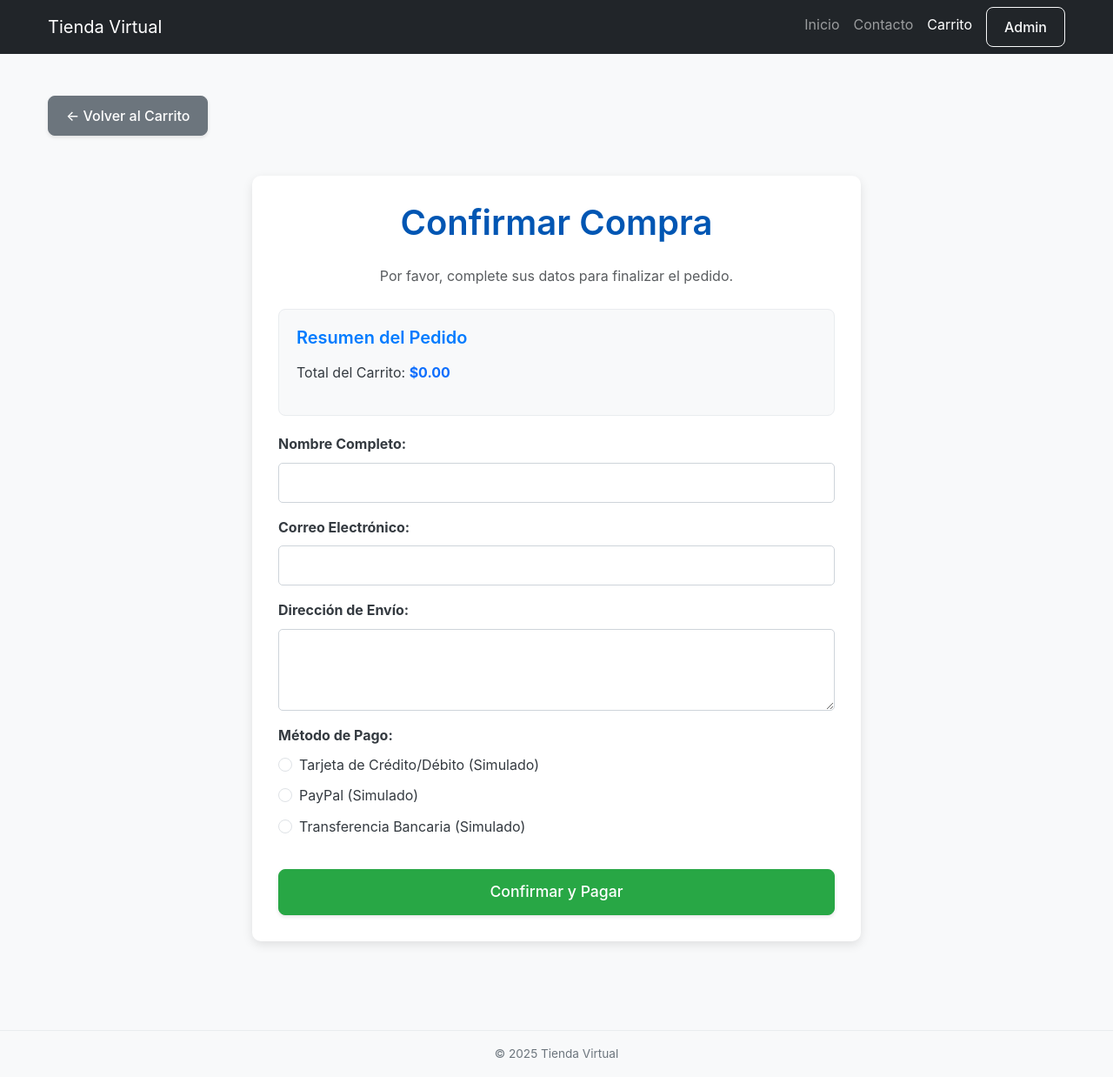
After one commit to karen-codes/tienda, a PHP site: page /tienda/app/vista/checkout.php in a window 1280 px wide. The commit adds this page. Shown: the whole page at 87% size. Run offline with PHP 8.4, Linux system fonts and the light colour scheme.

Commit message:
URLs Amigables (inicio, detalle de producto, carrito, contacto, checkout)

```diff
--- /dev/null
+++ b/app/vista/checkout.php
@@ -0,0 +1,210 @@
+<?php
+// Inicia la sesión si aún no está iniciada.
+if (session_status() == PHP_SESSION_NONE) {
+    session_start();
+}
+
+// Recuperar y limpiar el mensaje de la sesión si existe
+$message = null;
+if (isset($_SESSION['message'])) {
+    $message = $_SESSION['message'];
+    unset($_SESSION['message']); // Eliminar el mensaje después de mostrarlo
+}
+
+// Calcular el total del carrito para mostrarlo en el checkout
+$total_carrito = 0;
+if (isset($_SESSION['carrito']) && !empty($_SESSION['carrito'])) {
+    foreach ($_SESSION['carrito'] as $item) {
+        $total_carrito += $item['precio'] * $item['cantidad'];
+    }
+}
+
+// Las variables $nombreCliente, $correoCliente, $direccionEnvio, $metodoPago y $errors
+// se pasan desde el controlador (finalizar_compra o procesar_compra)
+// Si no están definidas, se inicializan a vacío para evitar errores de "undefined variable".
+$nombreCliente = $nombreCliente ?? '';
+$correoCliente = $correoCliente ?? '';
+$direccionEnvio = $direccionEnvio ?? '';
+$metodoPago = $metodoPago ?? '';
+$errors = $errors ?? [];
+?>
+<!DOCTYPE html>
+<html lang="es">
+<head>
+    <meta charset="UTF-8">
+    <title>Finalizar Compra | Tienda Virtual</title>
+    <!-- CSS de Bootstrap -->
+    <link href="https://cdn.jsdelivr.net/npm/bootstrap@5.3.2/dist/css/bootstrap.min.css" rel="stylesheet">
+    <!-- Tu archivo CSS personalizado -->
+    <link rel="stylesheet" href="assets/css/estilos.css"> <!-- CAMBIO: Ruta relativa corregida -->
+    <style>
+        /* Estilos específicos para la página de checkout */
+        .checkout-form-container {
+            background-color: #fff;
+            padding: 30px;
+            border-radius: 10px;
+            box-shadow: 0 4px 12px rgba(0, 0, 0, 0.1);
+            max-width: 700px;
+            margin: 30px auto;
+        }
+        .checkout-form-container h1 {
+            color: #0056b3;
+            margin-bottom: 25px;
+            text-align: center;
+        }
+        .form-label {
+            font-weight: bold;
+            margin-bottom: 8px;
+            color: #343a40;
+        }
+        .form-control {
+            border-radius: 5px;
+            padding: 10px;
+            border: 1px solid #ced4da;
+            width: 100%;
+            box-sizing: border-box;
+        }
+        .form-control:focus {
+            border-color: #80bdff;
+            box-shadow: 0 0 0 0.25rem rgba(0, 123, 255, 0.25);
+            outline: none;
+        }
+        .btn-success {
+            background-color: #28a745;
+            border-color: #28a745;
+            padding: 12px 25px;
+            border-radius: 8px;
+            font-size: 1.1rem;
+            width: 100%;
+            margin-top: 20px;
+        }
+        .btn-success:hover {
+            background-color: #218838;
+            border-color: #1e7e34;
+        }
+        .order-summary {
+            background-color: #f8f9fa;
+            padding: 20px;
+            border-radius: 8px;
+            border: 1px solid #e9ecef;
+            margin-bottom: 20px;
+        }
+        .payment-methods label {
+            display: block;
+            margin-bottom: 10px;
+        }
+        .payment-methods input[type="radio"] {
+            margin-right: 8px;
+        }
+    </style>
+</head>
+<body class="bg-light">
+
+    <nav class="navbar navbar-expand-lg navbar-dark bg-dark mb-4">
+        <div class="container">
+            <a class="navbar-brand" href="/">Tienda Virtual</a> <!-- CAMBIO: Enlace a la raíz para inicio -->
+            <button class="navbar-toggler" type="button" data-bs-toggle="collapse" data-bs-target="#navbarNav" aria-controls="navbarNav" aria-expanded="false" aria-label="Toggle navigation">
+                <span class="navbar-toggler-icon"></span>
+            </button>
+            <div class="collapse navbar-collapse" id="navbarNav">
+                <ul class="navbar-nav ms-auto">
+                    <li class="nav-item">
+                        <a class="nav-link" href="/">Inicio</a> <!-- CAMBIO: Enlace a la raíz para inicio -->
+                    </li>
+                    <li class="nav-item">
+                        <a class="nav-link" href="contacto">Contacto</a> <!-- CAMBIO: Enlace amigable -->
+                    </li>
+                    <li class="nav-item">
+                        <a class="nav-link active" aria-current="page" href="carrito">Carrito</a> <!-- CAMBIO: Enlace amigable -->
+                    </li>
+                    <li class="nav-item">
+                        <a class="btn btn-outline-light ms-md-2" href="admin/index.php?action=login">Admin</a>
+                    </li>
+                </ul>
+            </div>
+        </div>
+    </nav>
+
+    <div class="container py-4">
+        <a href="carrito" class="btn btn-secondary mb-3">← Volver al Carrito</a> <!-- CAMBIO: Enlace amigable -->
+
+        <div class="checkout-form-container">
+            <h1>Confirmar Compra</h1>
+            <p class="text-center text-muted mb-4">Por favor, complete sus datos para finalizar el pedido.</p>
+
+            <?php
+            // Mostrar mensaje de éxito o error si existen
+            if (isset($message)) {
+                $alertClass = ($message['type'] === 'success') ? 'alert-success' : 'alert-danger';
+                echo '<div class="alert ' . $alertClass . '">' . htmlspecialchars($message['text']) . '</div>';
+            }
+            ?>
+
+            <div class="order-summary">
+                <h5>Resumen del Pedido</h5>
+                <p>Total del Carrito: <strong class="text-primary">$<?= number_format($total_carrito, 2) ?></strong></p>
+                <!-- Aquí podrías listar los productos del carrito si lo deseas, pero para simplicidad, solo el total. -->
+            </div>
+
+            <form action="procesar_compra" method="POST"> <!-- CAMBIO: Acción amigable -->
+                <div class="mb-3">
+                    <label for="nombre_cliente" class="form-label">Nombre Completo:</label>
+                    <input type="text" class="form-control" id="nombre_cliente" name="nombre_cliente" required
+                           value="<?= htmlspecialchars($nombreCliente) ?>">
+                    <?php if (isset($errors['nombre_cliente'])): ?><div class="text-danger small mt-1"><?= htmlspecialchars($errors['nombre_cliente']) ?></div><?php endif; ?>
+                </div>
+                <div class="mb-3">
+                    <label for="correo_cliente" class="form-label">Correo Electrónico:</label>
+                    <input type="email" class="form-control" id="correo_cliente" name="correo_cliente" required
+                           value="<?= htmlspecialchars($correoCliente) ?>">
+                    <?php if (isset($errors['correo_cliente'])): ?><div class="text-danger small mt-1"><?= htmlspecialchars($errors['correo_cliente']) ?></div><?php endif; ?>
+                </div>
+                <div class="mb-3">
+                    <label for="direccion_envio" class="form-label">Dirección de Envío:</label>
+                    <textarea class="form-control" id="direccion_envio" name="direccion_envio" rows="3" required><?= htmlspecialchars($direccionEnvio) ?></textarea>
+                    <?php if (isset($errors['direccion_envio'])): ?><div class="text-danger small mt-1"><?= htmlspecialchars($errors['direccion_envio']) ?></div><?php endif; ?>
+                </div>
+
+                <div class="mb-3">
+                    <label class="form-label">Método de Pago:</label>
+                    <div class="payment-methods">
+                        <div class="form-check">
+                            <input class="form-check-input" type="radio" name="metodo_pago" id="pagoTarjeta" value="tarjeta"
+                                <?= ($metodoPago == 'tarjeta') ? 'checked' : '' ?> required>
+                            <label class="form-check-label" for="pagoTarjeta">
+                                Tarjeta de Crédito/Débito (Simulado)
+                            </label>
+                        </div>
+                        <div class="form-check">
+                            <input class="form-check-input" type="radio" name="metodo_pago" id="pagoPaypal" value="paypal"
+                                <?= ($metodoPago == 'paypal') ? 'checked' : '' ?> required>
+                            <label class="form-check-label" for="pagoPaypal">
+                                PayPal (Simulado)
+                            </label>
+                        </div>
+                        <div class="form-check">
+                            <input class="form-check-input" type="radio" name="metodo_pago" id="pagoTransferencia" value="transferencia"
+                                <?= ($metodoPago == 'transferencia') ? 'checked' : '' ?> required>
+                            <label class="form-check-label" for="pagoTransferencia">
+                                Transferencia Bancaria (Simulado)
+                            </label>
+                        </div>
+                    </div>
+                    <?php if (isset($errors['metodo_pago'])): ?><div class="text-danger small mt-1"><?= htmlspecialchars($errors['metodo_pago']) ?></div><?php endif; ?>
+                </div>
+
+                <button type="submit" class="btn btn-success">Confirmar y Pagar</button>
+            </form>
+        </div>
+    </div>
+
+    <footer class="bg-light text-center py-3 mt-5">
+        <p class="mb-0">© <?= date('Y') ?> Tienda Virtual</p>
+    </footer>
+
+    <!-- JS de Bootstrap -->
+    <script src="https://cdn.jsdelivr.net/npm/bootstrap@5.3.2/dist/js/bootstrap.bundle.min.js"></script>
+    <!-- Tu archivo JS personalizado -->
+    <script src="assets/js/funciones.js"></script> <!-- CAMBIO: Ruta relativa corregida -->
+</body>
+</html>
```
Also changed, not shown: app/controlador.php (+24 -1 lines), app/vista/carrito.php (+29 -11 lines), app/vista/contacto.php (+48 -5 lines), app/vista/detalle.php (+13 -14 lines), app/vista/tienda.php (+12 -12 lines), index.php (+28 -14 lines), .htaccess (added).
